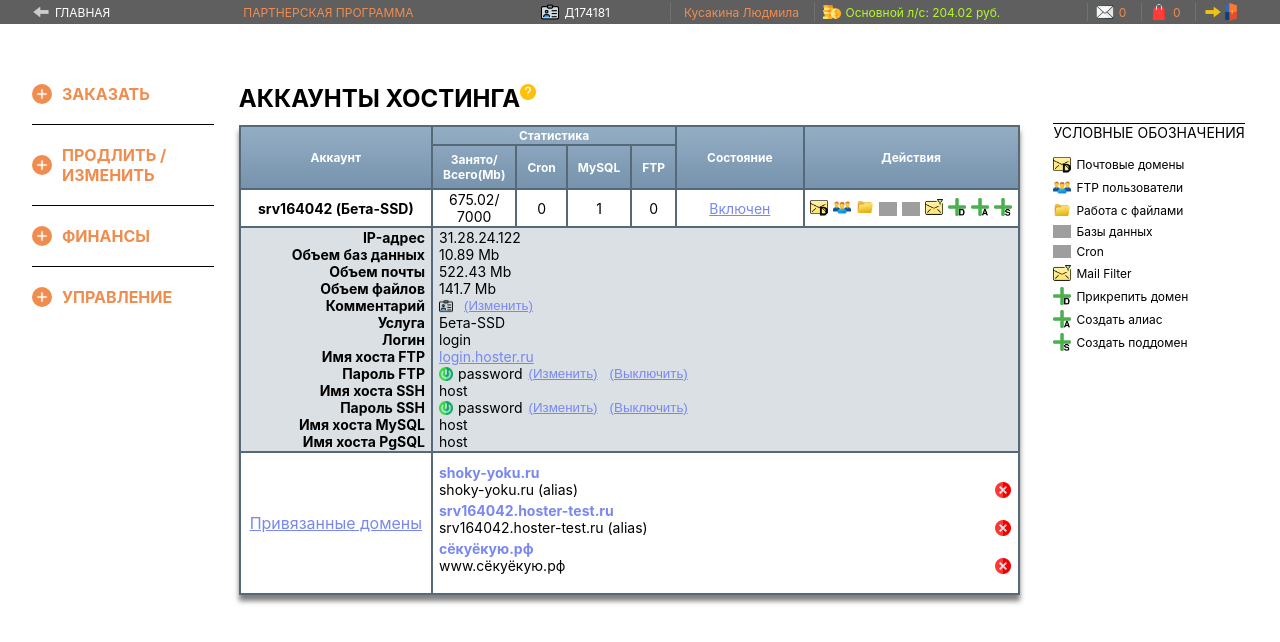
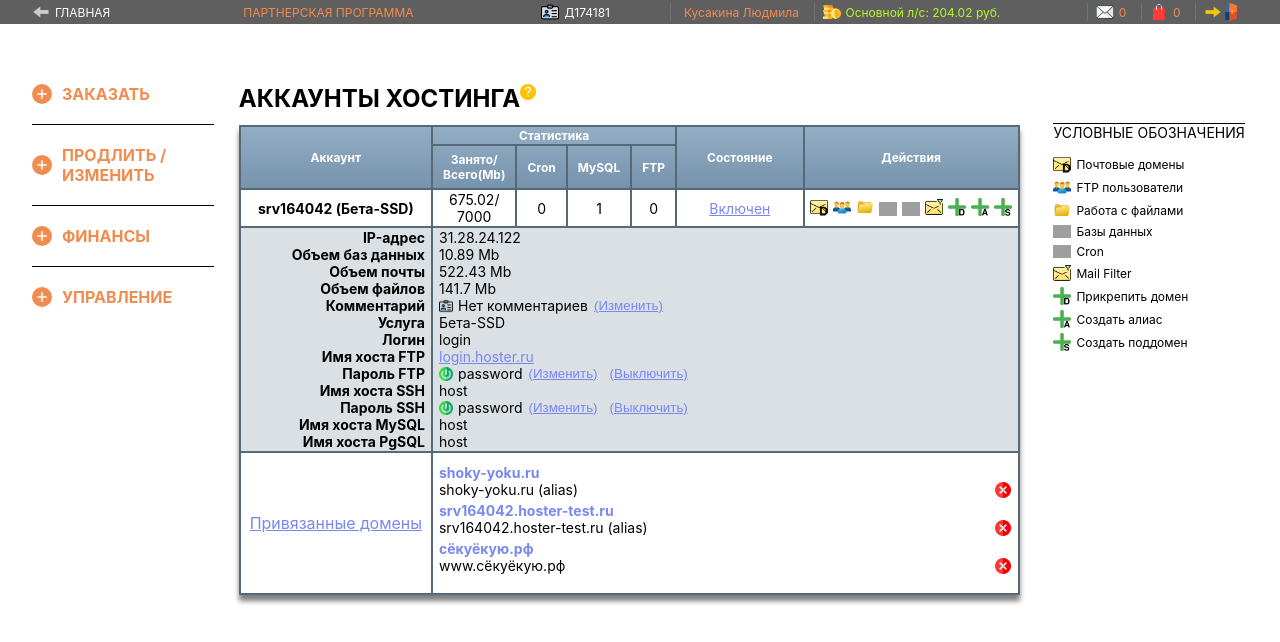
Before and after one commit to Andr-Den/hosting-accounts, a React (Create React App) app: page / in a window 1280 px wide. Shown: the top 642 px of the page. Built offline with nearby package versions, Linux system fonts and the light colour scheme; grey boxes are pictures that could not be loaded.

Commit message:
add default setting

```diff
--- a/src/components/TableBody/TableBody.js
+++ b/src/components/TableBody/TableBody.js
@@ -82,7 +82,7 @@ function TableBody() {
                       <button className="table-body__button">Добавить</button>
                     </form> :
                   <>
-                    <span>{comment}</span>
+                    <span>{comment || 'Нет комментариев'}</span>
                     <button className="table-body__button" onClick={handleEditComment}>(Изменить)</button>
                   </>
                 }
```
